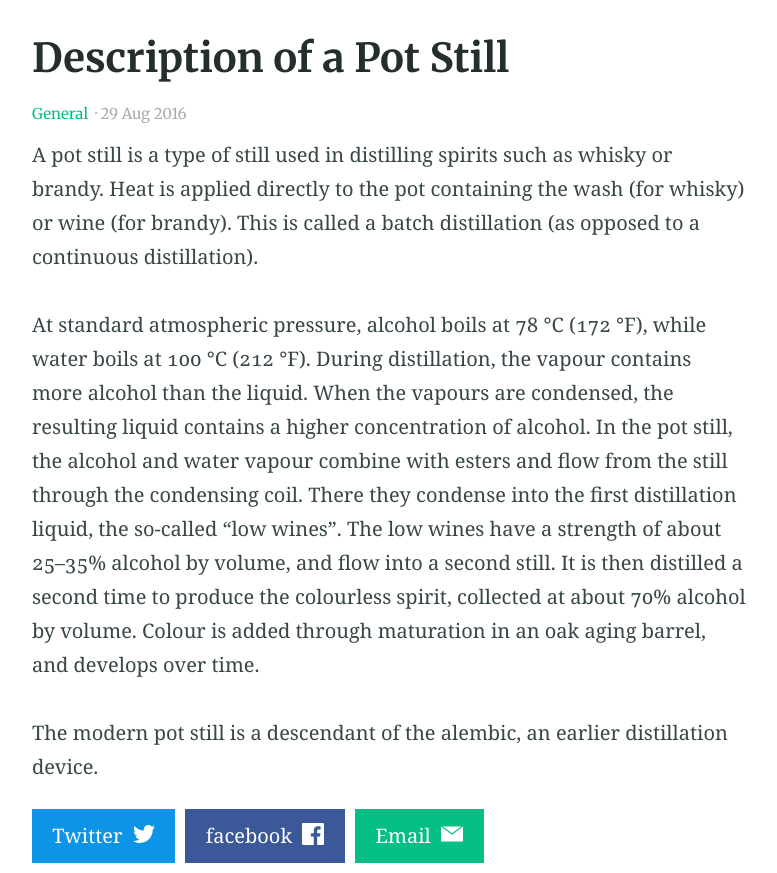
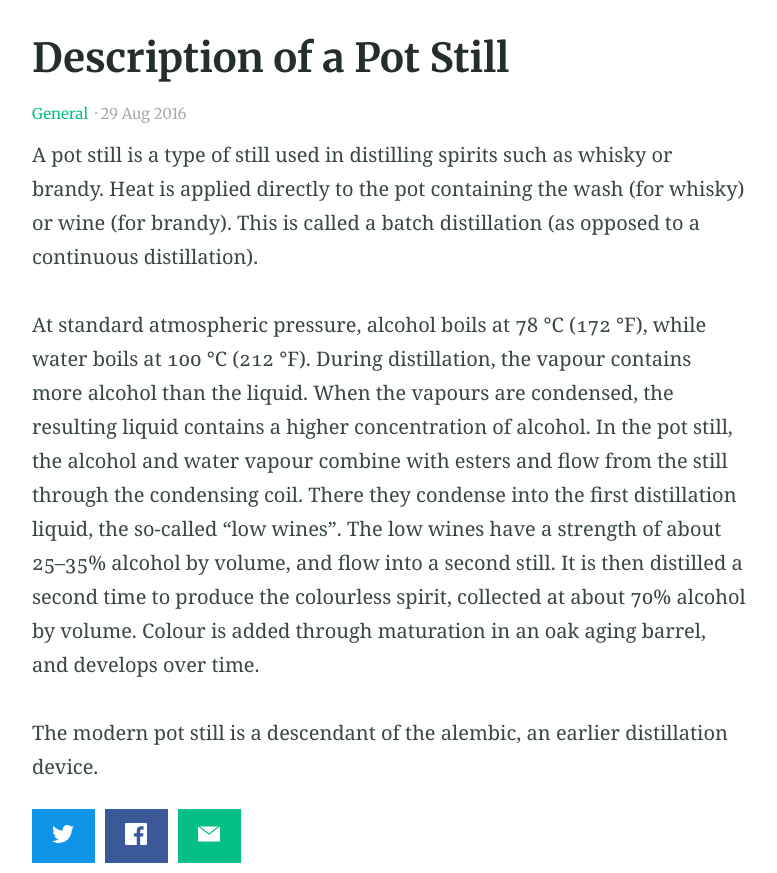
Before and after one commit to hi-sushanta/hi-sushanta.github.io, a Jekyll site: the page built from _posts/2016-08-29-example-post-three.md, in a window 1280 px wide, cut to the strip 412-1285 px from the top of the page. Shown: the whole strip, without its empty margins (251-1028 px from the left). Built offline with Jekyll 4.4.1, drawn with Linux system fonts in a browser that asks for light colours.

Commit message:
Button change

```diff
--- a/_includes/button.html
+++ b/_includes/button.html
@@ -1 +1,5 @@
-<a class="button" href="{{ include.link | default: '#' }}"{% if include.color %} style="background: {{ include.color }}"{% endif %}>{{ include.text | default: "Button" }}{% if include.icon %}&nbsp; {% include icon.html id=include.icon title=include.icon %}{% endif %}</a>
+<a class="button" href="{{ include.link | default: '#' }}"{% if include.color %} style="background: {{ include.color }}"{% endif %}>
+    {% if include.icon %}
+      {% include icon.html id=include.icon title=include.icon %}
+    {% endif %}
+  </a>
```
